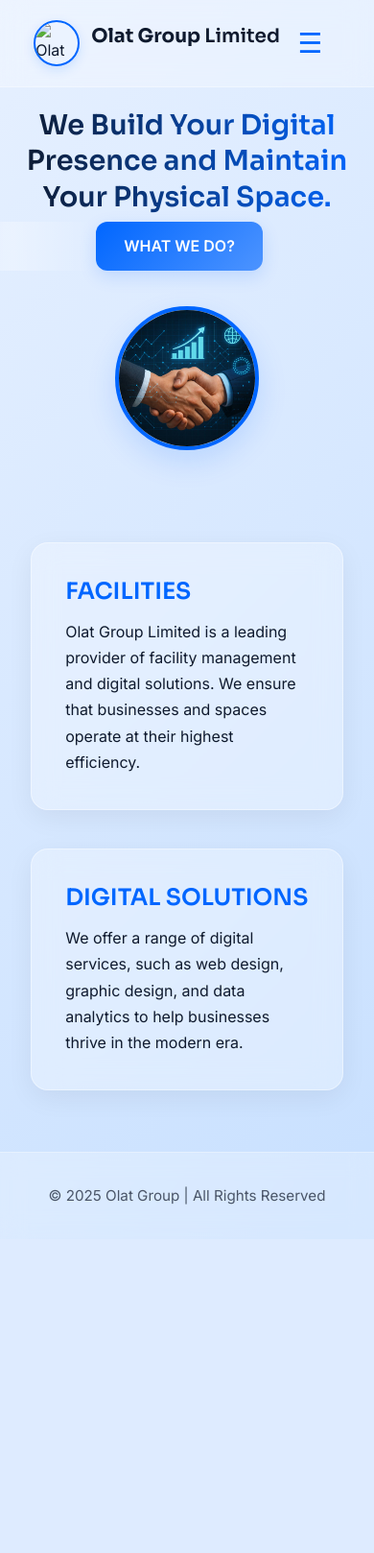
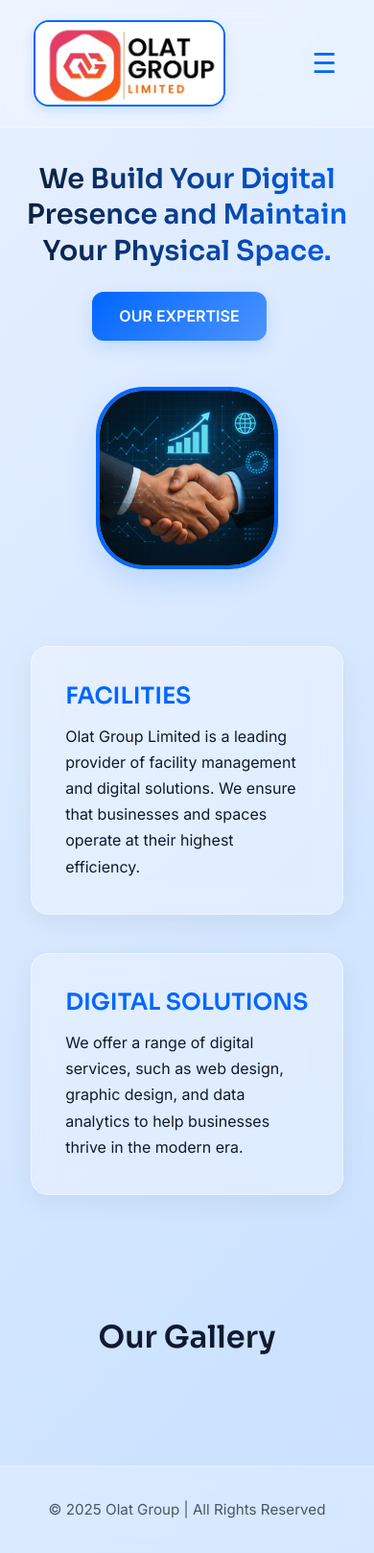
Before and after one commit to Ol4k7/olatgroup, a PHP site: page / in a window 390 px wide. Shown: the whole page at 96% size. Before the commit the page ends 1255 px from the top, so only its background shows below. Run offline with PHP 8.4, Linux system fonts and the light colour scheme; some libraries are stand-ins or nearby versions.

Commit message:
adding gallery

```diff
--- a/api/delete.php
+++ b/api/delete.php
@@ -10,7 +10,7 @@ $data = json_decode(file_get_contents(DATA_FILE), true);
 $deleted = false;
 $image = '';
 
-foreach (['facilities', 'digital'] as $service) {
+foreach (['facilities', 'digital', 'gallery'] as $service) {
     foreach ($data[$service] as $i => $p) {
         if ($p['id'] === $id) {
             $image = $p['image'];
@@ -24,6 +24,7 @@ foreach (['facilities', 'digital'] as $service) {
 if ($deleted) {
     $data['facilities'] = array_values($data['facilities']);
     $data['digital'] = array_values($data['digital']);
+    $data['gallery'] = array_values($data['gallery'] ?? []);
     file_put_contents(DATA_FILE, json_encode($data, JSON_PRETTY_PRINT));
     if ($image && file_exists(__DIR__ . '/../' . $image)) {
         unlink(__DIR__ . '/../' . $image);
--- a/config.php
+++ b/config.php
@@ -11,6 +11,6 @@ define('ALLOWED_EXT', ['png', 'jpg', 'jpeg', 'gif', 'webp']);
 
 // Init JSON
 if (!file_exists(DATA_FILE)) {
-    file_put_contents(DATA_FILE, json_encode(["facilities" => [], "digital" => []], JSON_PRETTY_PRINT));
+    file_put_contents(DATA_FILE, json_encode(["facilities" => [], "digital" => [], "gallery" => []], JSON_PRETTY_PRINT));
 }
 ?>
--- a/data/projects.json
+++ b/data/projects.json
@@ -1,4 +1,5 @@
 {
     "facilities": [],
-    "digital": []
+    "digital": [],
+    "gallery": []
 }
--- a/index.html
+++ /dev/null
@@ -1,58 +0,0 @@
-<!DOCTYPE html>
-<html lang="en">
-<head>
-  <meta charset="UTF-8" />
-  <meta name="viewport" content="width=device-width, initial-scale=1.0" />
-  <title>Olat Group | Innovating Spaces & Technology</title>
-  <link rel="stylesheet" href="/static/css/style.css" />
-  <link rel="preconnect" href="https://fonts.googleapis.com">
-  <link rel="preconnect" href="https://fonts.gstatic.com" crossorigin>
-  <link href="https://fonts.googleapis.com/css2?family=Sora:wght@400;500;600;700&family=Inter:wght@400;500;600&display=swap" rel="stylesheet">
-</head>
-<body>
-  <header>
-    <div class="logo">
-      <img src="https://via.placeholder.com/40" alt="Olat Group Logo">
-      <h1>Olat Group <span>Limited</span></h1>
-    </div>
-    <button class="menu-toggle" id="menuToggle">&#9776;</button>
-    <nav>
-      <ul id="navList">
-        <li><a href="index.html" class="active">Home</a></li>
-        <li><a href="/static/about.html">About Us</a></li>
-        <li><a href="/static/services.html">Services</a></li>
-        <li><a href="/static/contact.html">Contact</a></li>
-      </ul>
-    </nav>
-  </header>
-
-  <section class="hero">
-    <div class="hero-content">
-      <h2>We Build Your Digital Presence and Maintain Your Physical Space.</h2>
-      <div class="hero-buttons">
-        <a href="/static/services.html#digital" class="btn dark">WHAT WE DO?</a>
-      </div>
-    </div>
-    <div class="hero-image">
-      <img src="/static/webimage.jpg" alt="Illustration">
-    </div>
-  </section>
-
-  <section class="info-section">
-    <div class="info-card">
-      <h3>FACILITIES</h3>
-      <p>Olat Group Limited is a leading provider of facility management and digital solutions. We ensure that businesses and spaces operate at their highest efficiency.</p>
-    </div>
-    <div class="info-card">
-      <h3>DIGITAL SOLUTIONS</h3>
-      <p>We offer a range of digital services, such as web design, graphic design, and data analytics to help businesses thrive in the modern era.</p>
-    </div>
-  </section>
-
-  <footer>
-    &copy; 2025 Olat Group | All Rights Reserved
-  </footer>
-
-  <script src="/static/js/script.js"></script>
-</body>
-</html>
--- /dev/null
+++ b/index.php
@@ -0,0 +1,247 @@
+<!DOCTYPE html>
+<html lang="en">
+<head>
+  <meta charset="UTF-8" />
+  <meta name="viewport" content="width=device-width, initial-scale=1.0" />
+  <title>Olat Group | Innovating Spaces & Technology</title>
+  <link rel="stylesheet" href="/static/css/style.css" />
+  <link rel="preconnect" href="https://fonts.googleapis.com">
+  <link rel="preconnect" href="https://fonts.gstatic.com" crossorigin>
+  <link href="https://fonts.googleapis.com/css2?family=Sora:wght@400;500;600;700&family=Inter:wght@400;500;600&display=swap" rel="stylesheet">
+
+  <link rel="apple-touch-icon" sizes="180x180" href="/apple-touch-icon.png">
+  <link rel="icon" type="image/png" sizes="32x32" href="/favicon-32x32.png">
+  <link rel="icon" type="image/png" sizes="16x16" href="/favicon-16x16.png">
+  <link rel="manifest" href="/site.webmanifest">
+  <link rel="icon" href="/favicon_io/favicon.ico" type="image/x-icon">
+  <link rel="shortcut icon" href="/favicon_io/favicon.ico" type="image/x-icon">
+
+  <!-- Styles for the gallery section and modal -->
+  <style>
+    /* Gallery Section Styles */
+    .gallery-section {
+      padding: 4rem 2rem;
+      max-width: 1200px;
+      margin: 0 auto;
+    }
+
+    .gallery-section h2 {
+      text-align: center;
+      margin-bottom: 2rem;
+    }
+
+    .gallery-grid {
+      display: flex;
+      overflow-x: auto;
+      scroll-snap-type: x mandatory;
+      grid-template-columns: repeat(auto-fill, minmax(200px, 1fr));
+      gap: 1rem;
+      padding-bottom: 1rem;
+    }
+
+    .gallery-item {
+      flex: 0 0 auto;
+      width: 200px;
+      scroll-snap-align:start;
+      cursor: pointer;
+      border: 1px solid #ddd;
+      border-radius: 8px;
+      overflow: hidden;
+      transition: transform 0.3s ease;
+    }
+
+    .gallery-item:hover {
+      transform: scale(1.05);
+    }
+
+    .gallery-item img {
+      width: 100%;
+      height: 50%;
+      display: block;
+      border-radius: 8px;
+    }
+
+    /* Modal for Tap to Expand */
+    .modal {
+      display: none;
+      position: fixed;
+      z-index: 10000;
+      left: 0;
+      top: 0;
+      width: 100%;
+      height: 100%;
+      background-color: rgba(0,0,0,0.8);
+      justify-content: center;
+      align-items: center;
+    }
+
+    .modal-content {
+      max-width: 90%;
+      max-height: 90%;
+      border-radius: 8px;
+    }
+
+    .close-modal {
+      position: absolute;
+      top: 20px;
+      right: 30px;
+      color: white;
+      font-size: 40px;
+      font-weight: bold;
+      cursor: pointer;
+    }
+
+    .modal { display: none; position: fixed; z-index: 10000; left: 0; top: 0; width: 100%; height: 100%; background-color: rgba(0,0,0,0.9); justify-content: center; align-items: center; overflow: hidden; }
+    .modal-content { max-width: 90%; max-height: 90%; border-radius: 8px; transition: transform 0.3s ease; cursor: grab; }
+  </style>
+</head>
+<body>
+  <header>
+    <a href="/" class="logo">
+      <img src="/static/weblogo.jpg" alt="Olat Group Logo">
+      <!-- <h1>Olat Group <span>Limited</span></h1> -->
+    </a>
+    <button class="menu-toggle" id="menuToggle">&#9776;</button>
+    <nav>
+      <ul id="navList">
+        <li><a href="index.php" class="active">Home</a></li>
+        <li><a href="/static/about.html">About Us</a></li>
+        <li><a href="/static/services.html">Services</a></li>
+        <li><a href="/static/contact.html">Contact</a></li>
+      </ul>
+    </nav>
+  </header>
+
+  <section class="hero">
+    <div class="hero-content">
+      <h2>We Build Your Digital Presence and Maintain Your Physical Space.</h2>
+      <div class="hero-buttons">
+        <a href="/static/services.html#digital" class="btn dark">OUR EXPERTISE </a>
+      </div>
+    </div>
+    <div class="hero-image">
+      <img src="/static/webimage.jpg" alt="Illustration">
+    </div>
+  </section>
+
+  <section class="info-section">
+    <div class="info-card">
+      <h3>FACILITIES</h3>
+      <p>Olat Group Limited is a leading provider of facility management and digital solutions. We ensure that businesses and spaces operate at their highest efficiency.</p>
+    </div>
+    <div class="info-card">
+      <h3>DIGITAL SOLUTIONS</h3>
+      <p>We offer a range of digital services, such as web design, graphic design, and data analytics to help businesses thrive in the modern era.</p>
+    </div>
+  </section>
+
+  <!-- New Gallery Section for Tap-to-Expand Images -->
+  <section class="gallery-section">
+    <h2>Our Gallery</h2>
+
+    <!-- Gallery Grid – PHP to list images from JSON data -->
+    <div class="gallery-grid">
+      <?php
+        require_once __DIR__ . '/config.php';
+        $data = json_decode(file_get_contents(DATA_FILE), true);
+        $galleryItems = $data['gallery'] ?? [];
+        usort($galleryItems, fn($a, $b) => strtotime($b['timestamp']) - strtotime($a['timestamp']));
+        foreach ($galleryItems as $item) {
+          if (isset($item['image'])) {
+             echo '<div class="gallery-item" onclick="openModal(\'' . htmlspecialchars($item['image']) . '\')">';
+            echo '<img src="' . htmlspecialchars($item['image']) . '" alt="' . htmlspecialchars($item['title'] ?? 'Gallery Image') . '">';
+            echo '</div>';
+          }
+        }
+      ?>
+    </div>
+
+    <!-- Modal for Tap to Expand -->
+    <div id="imageModal" class="modal" onclick="closeModal()">
+      <span class="close-modal" onclick="closeModal()">&times;</span>
+      <img class="modal-content" id="modalImage">
+    </div>
+  </section>
+
+  <footer>
+    &copy; 2025 Olat Group | All Rights Reserved
+  </footer>
+
+  <script src="/static/js/script.js"></script>
+
+  <!-- JavaScript for Tap to Expand Modal -->
+  <script>
+    function openModal(src) {
+      document.getElementById('modalImage').src = src;
+      document.getElementById('imageModal').style.display = 'flex';
+    }
+
+    function closeModal() {
+      document.getElementById('imageModal').style.display = 'none';
+    }
+    const galleryImages = Array.from(document.querySelectorAll('.gallery-item img'));
+    const modal = document.getElementById('imageModal');
+    const modalImg = document.getElementById('modalImage');
+    let currentIndex = 0;
+
+    // Open modal
+    galleryImages.forEach((img, idx) => {
+      img.addEventListener('click', () => {
+        currentIndex = idx;
+        showImage();
+        modal.style.display = 'flex';
+      });
+    });
+
+    function showImage() {
+      modalImg.src = galleryImages[currentIndex].src;
+    }
+
+    function closeModal() {
+      modal.style.display = 'none';
+    }
+
+    modal.addEventListener('click', closeModal);
+
+    // Swipe support
+    let startX = 0;
+    let isDragging = false;
+
+    modalImg.addEventListener('touchstart', e => {
+      startX = e.touches[0].clientX;
+    });
+
+    modalImg.addEventListener('touchend', e => {
+      const endX = e.changedTouches[0].clientX;
+      handleSwipe(startX, endX);
+    });
+
+    modalImg.addEventListener('mousedown', e => {
+      isDragging = true;
+      startX = e.clientX;
+      e.preventDefault();
+    });
+
+    modalImg.addEventListener('mouseup', e => {
+      if (!isDragging) return;
+      isDragging = false;
+      handleSwipe(startX, e.clientX);
+    });
+
+    function handleSwipe(start, end) {
+      if (end - start > 50) prevImage();
+      else if (start - end > 50) nextImage();
+    }
+
+    function prevImage() {
+      currentIndex = (currentIndex - 1 + galleryImages.length) % galleryImages.length;
+      showImage();
+    }
+
+    function nextImage() {
+      currentIndex = (currentIndex + 1) % galleryImages.length;
+      showImage();
+    }
+  </script>
+</body>
+</html>
--- a/static/css/style.css
+++ b/static/css/style.css
@@ -71,14 +71,18 @@ header.shrink {
   display: flex;
   align-items: center;
   gap: 12px;
+  text-decoration: none;
+  transition: all 0.35s ease;
+
 }
 
 .logo img {
-  width: 48px;
-  height: 48px;
-  border-radius: 50%;
+  width: 200px;
+  height: 90px;
+  border-radius: 16px;
   border: 2px solid var(--primary);
   box-shadow: 0 4px 12px var(--shadow);
+  object-fit: cover;
 }
 
 .logo h1 {
@@ -87,6 +91,15 @@ header.shrink {
   font-size: 1.25rem;
   color: var(--text);
 }
+
+.logo:hover {
+  background: rgba(255, 255, 255, 0.25);
+  backdrop-filter: blur(10px);
+  -webkit-backdrop-filter: blur(10px);
+  transform: translateY(-2px);
+  box-shadow: 0 8px 25px rgba(0, 102, 255, 0.18);
+}
+
 
 .logo span {
   color: var(--text);
@@ -133,6 +146,7 @@ nav ul li a.active::after {
 /* === MENU TOGGLE === */
 .menu-toggle {
   display: none;
+  align-items: center;
   font-size: 1.8rem;
   background: none;
   border: none;
@@ -168,7 +182,7 @@ nav ul li a.active::after {
   -webkit-background-clip: text;
   background-clip: text;
   -webkit-text-fill-color: transparent;
-  margin-bottom: 1.2rem;
+  margin-bottom: 1.5rem;
 }
 
 .hero-content p {
@@ -185,7 +199,7 @@ nav ul li a.active::after {
 .hero-image {
   width: 260px;
   height: 260px;
-  border-radius: 50%;
+  border-radius:50px;
   overflow: hidden;
   border: 5px solid var(--primary);
   box-shadow: 0 12px 30px var(--shadow);
@@ -194,7 +208,7 @@ nav ul li a.active::after {
 }
 
 .hero-image:hover {
-  transform: scale(1.05) rotate(3deg);
+  transform: scale(1.05) rotate(1deg);
 }
 
 .hero-image img {
@@ -474,7 +488,7 @@ footer {
   position: relative;
   width: 100%;
   max-width: 420px;
-  height: 570px;
+  height: 600px;
   cursor: pointer;
   border-radius: 24px;
   overflow: hidden;
@@ -485,6 +499,7 @@ footer {
   -webkit-backdrop-filter: blur(14px);
 
   /* improve rendering on MacBook/Safari */
+  transform: translateZ(0);
   -webkit-transform: translateZ(0);
   will-change: transform, box-shadow;
 
@@ -543,7 +558,8 @@ footer {
 /* TEXT STYLES */
 .flip-front h2,
 .flip-back h2 {
-  font-size: 2rem;
+  color: var(--text);
+  font-size: 1.6rem;
   font-weight: 700;
   margin-bottom: 1.2rem;
 }
@@ -602,7 +618,13 @@ footer {
 }
 
 @media (max-width: 768px) {
-  .menu-toggle { display: block; }
+  .menu-toggle {
+    display: block;
+    position: absolute;
+    right: 10%;
+
+
+  }
   nav ul {
     display: none;
     flex-direction: column;
@@ -622,7 +644,7 @@ footer {
     to { opacity: 1; transform: translateY(0); }
   }
 
-  .hero { padding: 8rem 1.5rem 2.5rem; text-align: center; }
+  .hero { padding: 9rem 1.5rem 2.5rem; text-align: center; }
   .hero-content h2 { font-size: 2rem; }
   .hero-image { width: 180px; height: 180px; }
 
@@ -631,11 +653,12 @@ footer {
 }
 
 @media (max-width: 480px) {
-  .hero { padding: 7rem 1rem 2rem; }
+  .hero { display:flex; align-items: center; justify-content: center; text-align: center; padding: 9rem 0.2rem 1rem; width: 100%; margin-top: 1.5rem; }
   .hero-content h2 { font-size: 1.8rem; }
-  .hero-image { width: 150px; height: 150px; border: 4px solid var(--primary); }
+  .hero-image { width: 190px; height: 190px; border: 4px solid var(--primary); }
+  .btn.dark{display: inline-flex; align-items: center; justify-content: center; padding: 12px 28px;}
 
-  .flip-card { height: 520px; }
+  .flip-card { height: 480px; }
   .flip-front h2, .flip-back h2 { font-size: 1.55rem; }
   .flip-back { padding: 2rem; }
 }
```
Also changed, not shown: api/projects.php (+22 -2 lines), static/about.html (+4 -4 lines), static/admin/upload.php (+145 -40 lines), static/contact.html (+4 -4 lines), static/services.html (+13 -6 lines), favicon_io/android-chrome-192x192.png (added), favicon_io/android-chrome-512x512.png (added), favicon_io/apple-touch-icon.png (added), favicon_io/favicon-16x16.png (added), favicon_io/favicon-32x32.png (added), favicon_io/favicon.ico (added), favicon_io/site.webmanifest (added), static/weblogo.jpg (added).
